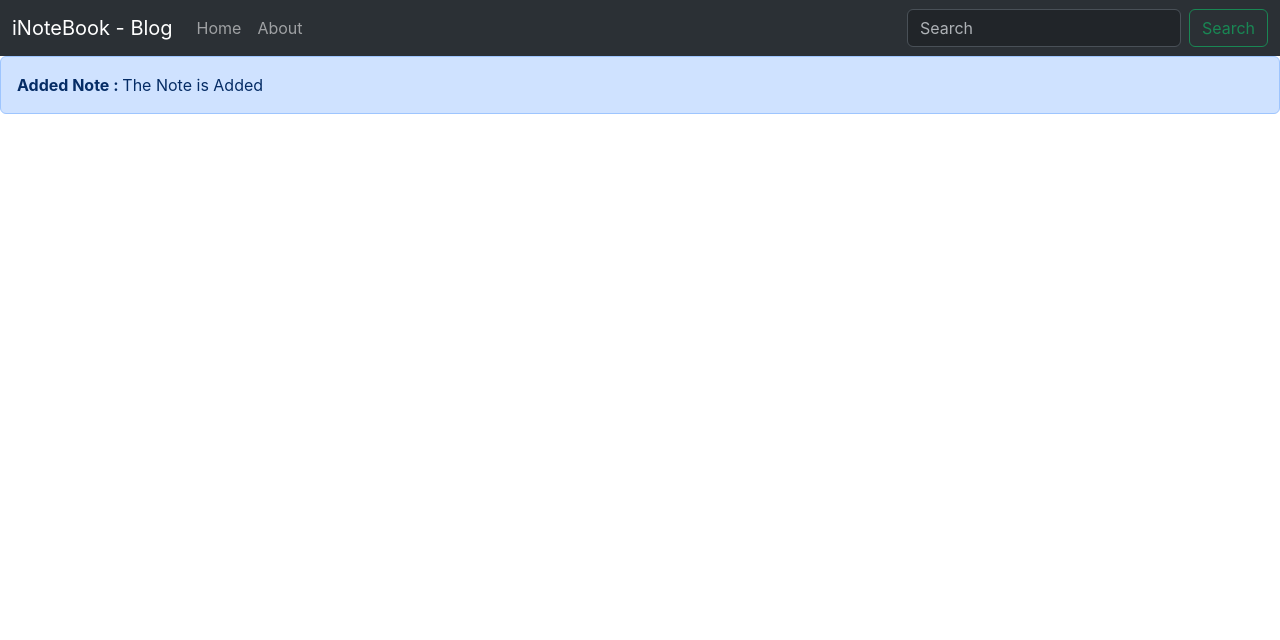
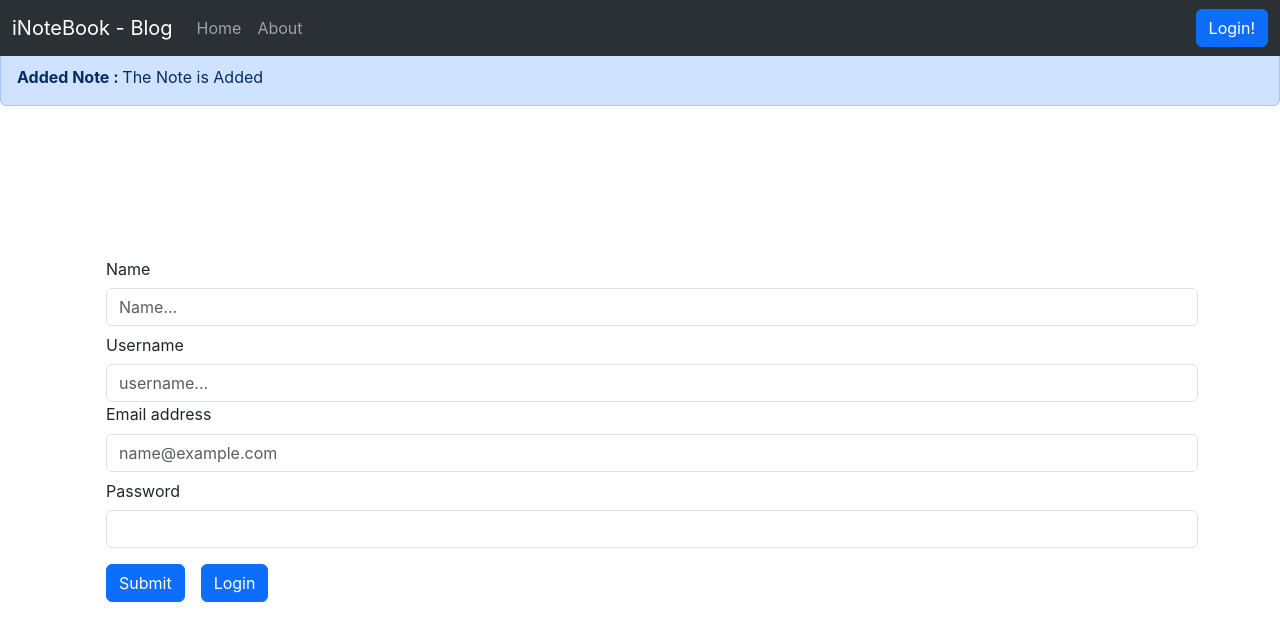
Before and after one commit to OfficialSubham/I-Notebook, a React (Create React App) app: page /signup in a window 1280 px wide. Shown: the top 640 px of the page. Built offline with nearby package versions, Linux system fonts and the light colour scheme.

Commit message:
Added Login and SignUp components and working on them

```diff
--- a/src/App.js
+++ b/src/App.js
@@ -6,6 +6,8 @@ import About from "./Components/About";
 import NoteState from "./context/notes/NoteState.js";
 import Alert from "./Components/Alert.js";
 import AlertState from "./context/alert/AlertState.js";
+import Login from "./Components/Login.js";
+import Signup from "./Components/Signup.js";
 function App() {
   return (
     <>
@@ -18,6 +20,8 @@ function App() {
               <Routes>
                 <Route path="/" element={<Home />} />
                 <Route path="/about" element={<About />} />
+                <Route path="/login" element={<Login />} />
+                <Route path="/signup" element={<Signup />} />
               </Routes>
             </div>
           </Router>
--- a/src/Components/AddNote.js
+++ b/src/Components/AddNote.js
@@ -2,7 +2,7 @@ import React, { useContext, useState } from "react";
 import NoteContext from "../context/notes/noteContext";
 
 const AddNote = () => {
-  const { addNote} = useContext(NoteContext);
+  const { addNote } = useContext(NoteContext);
   const [newNote, setNewNote] = useState({
     title: "",
     description: "",
@@ -18,10 +18,16 @@ const AddNote = () => {
 
   const handleNote = (e) => {
     e.preventDefault();
-    const {title, description, tag} = newNote
-    if(title && description ) {
+    const { title, description, tag } = newNote;
+    if (title.length > 5 && description.length > 5) {
       addNote(title, description, tag);
+      setNewNote({
+        title: "",
+        description: "",
+        tag: "",
+      })
     }
+
   };
 
   return (
@@ -39,6 +45,7 @@ const AddNote = () => {
             placeholder="Title"
             name="title"
             onChange={onChange}
+            value={newNote.title}
           />
         </div>
         <div className="mb-3">
@@ -51,6 +58,7 @@ const AddNote = () => {
             rows="3"
             name="description"
             onChange={onChange}
+            value={newNote.description}
           ></textarea>
         </div>
         <div className="mb-3">
@@ -64,12 +72,16 @@ const AddNote = () => {
             placeholder="Tag"
             name="tag"
             onChange={onChange}
+            value={newNote.tag}
           />
         </div>
         <div className="container">
           <button
             className="btn btn-primary js-add-note-button"
             onClick={handleNote}
+            disabled={
+              newNote.title.length < 5 || newNote.description.length < 5
+            }
           >
             Add a Note
           </button>
--- a/src/Components/Alert.js
+++ b/src/Components/Alert.js
@@ -7,7 +7,7 @@ const Alert = () => {
     const {alert, useAlert} = useContext(AlertContext)
   return (
     <>
-      <div className="alert alert-primary" role="alert">
+      <div className="alert alert-primary my-5" role="alert">
         <strong>{alert.work}</strong>
         {alert.message}
       </div>
--- /dev/null
+++ b/src/Components/Login.js
@@ -0,0 +1,74 @@
+import React, { useState } from "react";
+import { Link } from "react-router-dom";
+
+const Login = () => {
+  const [userDetails, setUserDetails] = useState({
+    username: "",
+    password: "",
+  });
+  const handleLogin = async () => {};
+  const onChange = (e) => {
+    setUserDetails({ ...userDetails, [e.target.name]: e.target.value });
+  };
+  return (
+    <>
+      <div
+        className="container d-flex"
+        style={{
+          width: "100vw",
+          height: "70vh",
+          justifyContent: "center",
+          flexDirection: "column",
+          alignItems: "center",
+        }}
+      >
+        <div className="row g-3 align-items-center mb-5">
+          <div className="col-auto">
+            <label htmlFor="inputPassword6" className="col-form-label">
+              Username
+            </label>
+          </div>
+          <div className="col-auto">
+            <input
+              type="text"
+              id="inputUsername"
+              className="form-control"
+              aria-describedby="passwordHelpInline"
+              onChange={onChange}
+              value={userDetails.username}
+              name="username"
+            />
+          </div>
+        </div>
+        <div className="row g-3 align-items-center">
+          <div className="col-auto">
+            <label htmlFor="inputPassword6" className="col-form-label">
+              Password
+            </label>
+          </div>
+          <div className="col-auto">
+            <input
+              type="password"
+              id="inputPassword6"
+              className="form-control"
+              aria-describedby="passwordHelpInline"
+              onChange={onChange}
+              value={userDetails.password}
+              name="password"
+            />
+          </div>
+        </div>
+        <div>
+          <button className="btn btn-primary my-3 mx-3" onClick={handleLogin}>
+            Submit
+          </button>
+          <Link className="btn btn-primary my-3 mx-3" to="/signup">
+            Sign Up
+          </Link>
+        </div>
+      </div>
+    </>
+  );
+};
+
+export default Login;
--- a/src/Components/Navbar.js
+++ b/src/Components/Navbar.js
@@ -1,14 +1,15 @@
 import React from "react";
 import { Link, useLocation } from "react-router-dom";
 
-
-
 const Navbar = () => {
-  let location = useLocation()
+  let location = useLocation();
 
   return (
     <>
-      <nav className="navbar navbar-expand-lg bg-body-tertiary" data-bs-theme="dark">
+      <nav
+        className="navbar fixed-top navbar-expand-lg bg-body-tertiary"
+        data-bs-theme="dark"
+      >
         <div className="container-fluid">
           <Link className="navbar-brand" to="/">
             iNoteBook - Blog
@@ -27,26 +28,29 @@ const Navbar = () => {
           <div className="collapse navbar-collapse" id="navbarSupportedContent">
             <ul className="navbar-nav me-auto mb-2 mb-lg-0">
               <li className="nav-item">
-                <Link className={`nav-link ${location.pathname === "/" ? "active" : ""}`} aria-current="page" to="/">
+                <Link
+                  className={`nav-link ${
+                    location.pathname === "/" ? "active" : ""
+                  }`}
+                  aria-current="page"
+                  to="/"
+                >
                   Home
                 </Link>
               </li>
               <li className="nav-item">
-                <Link className={`nav-link ${location.pathname === "/about" ? "active" : ""}`} to="/about">
+                <Link
+                  className={`nav-link ${
+                    location.pathname === "/about" ? "active" : ""
+                  }`}
+                  to="/about"
+                >
                   About
                 </Link>
               </li>
             </ul>
             <form className="d-flex" role="search">
-              <input
-                className="form-control me-2"
-                type="search"
-                placeholder="Search"
-                aria-label="Search"
-              />
-              <button className="btn btn-outline-success" type="submit">
-                Search
-              </button>
+            <Link className="btn btn-primary" to="/login" role="button">Login!</Link>
             </form>
           </div>
         </div>
--- /dev/null
+++ b/src/Components/Signup.js
@@ -0,0 +1,70 @@
+import React from "react";
+import { Link } from "react-router-dom";
+const Signup = () => {
+  return (
+    <>
+      <div
+        className="container d-flex"
+        style={{
+          width: "100vw",
+          height: "70vh",
+          justifyContent: "center",
+          flexDirection: "column",
+          alignItems: "center",
+        }}
+      >
+        <div className="container">
+          <label htmlFor="inputPassword6" className="col-form-label">
+            Name
+          </label>
+          <input
+            className="form-control"
+            type="text"
+            placeholder="Name..."
+            aria-label="default input example"
+          ></input>
+        </div>
+        <div className="container">
+          <label htmlFor="inputPassword6" className="col-form-label">
+            Username
+          </label>
+          <input
+            className="form-control"
+            type="text"
+            placeholder="username..."
+            aria-label="default input example"
+          ></input>
+        </div>
+        <div className="container">
+          <label htmlFor="exampleFormControlInput1" className="form-label">
+            Email address
+          </label>
+          <input
+            type="email"
+            className="form-control"
+            id="exampleFormControlInput1"
+            placeholder="name@example.com"
+          />
+        </div>
+
+        <div className="container">
+          <label htmlFor="inputPassword6" className="col-form-label">
+            Password
+          </label>
+          <input
+            type="password"
+            id="inputPassword6"
+            className="form-control"
+            aria-describedby="passwordHelpInline"
+          />
+        </div>
+        <div className="container my-3">
+            <Link className="btn btn-primary">Submit</Link>
+            <Link className="btn btn-primary mx-3">Login</Link>
+        </div>
+      </div>
+    </>
+  );
+};
+
+export default Signup;
--- a/src/context/notes/NoteState.js
+++ b/src/context/notes/NoteState.js
@@ -1,10 +1,9 @@
 import NoteContext from "./noteContext";
-import { useEffect, useState } from "react";
+import { useState } from "react";
 
 //importing NoteContext to create a context and Use State to defining a state
 const NoteState = (props) => {
   const host = "http://localhost:5000"
-  const isNoteEditing = false;
   const [note, setNote] = useState([]);
   const [updateThisNote, setUpdateThisNote] = useState({
     title: "",
@@ -23,7 +22,6 @@ const NoteState = (props) => {
         }
       })
       const json = await notesData.json()
-      console.log(json);
       setNote(json)
 
     } catch (error) {
```
